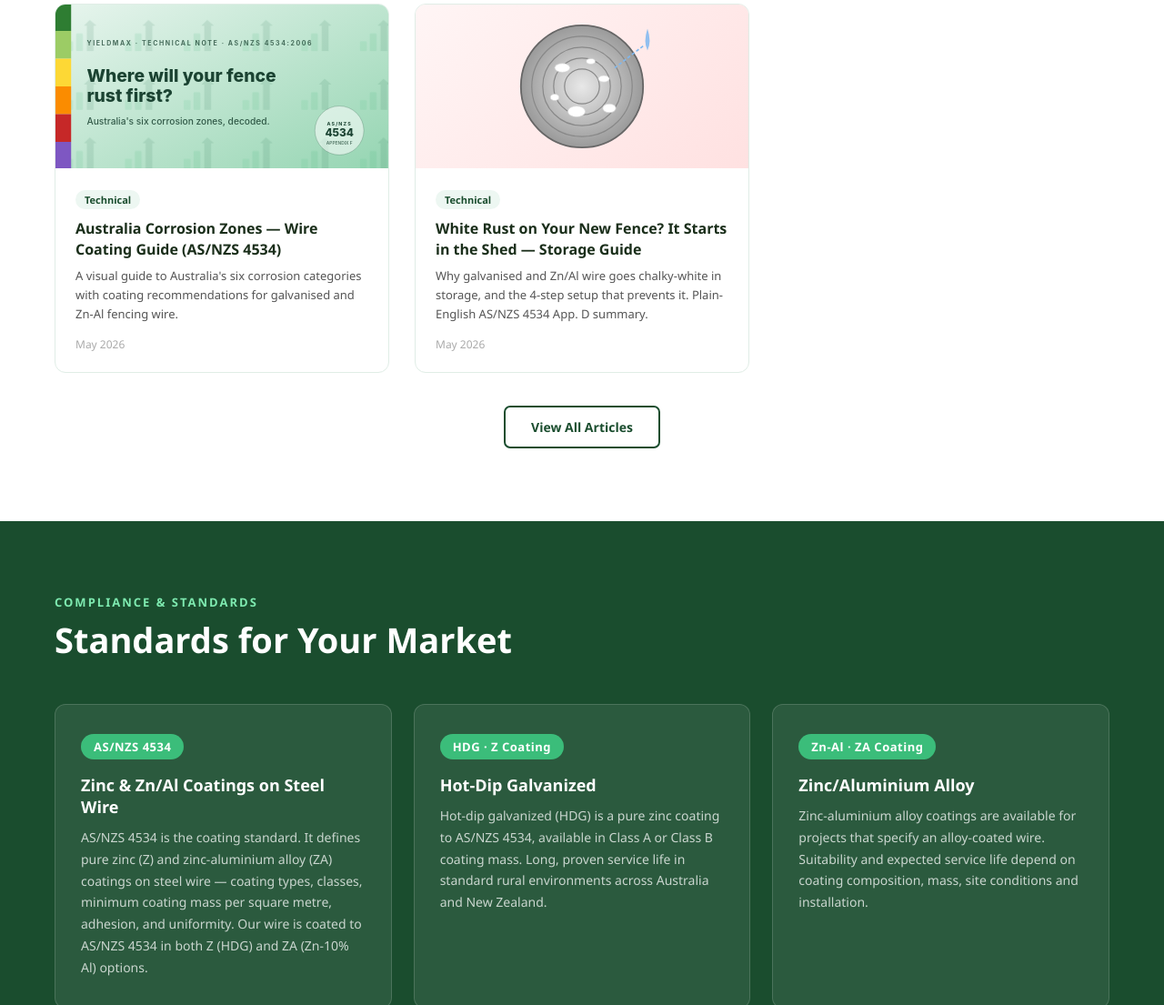
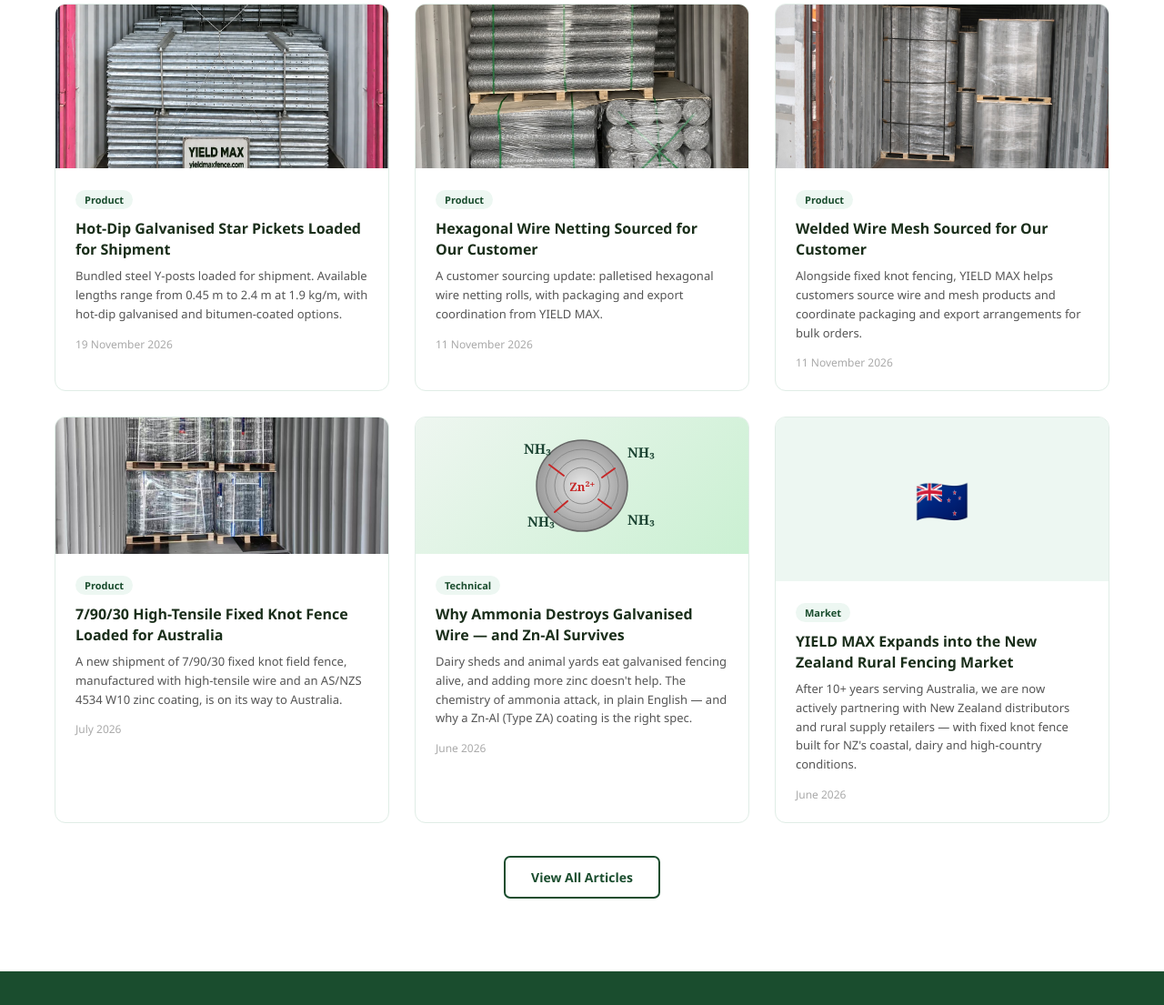
Before and after one commit to zyuzhe517-eng/yieldmax-website, a plain HTML site: page index.html in a window 1280 px wide. Shown: the part 2138-3243 px from the top of the page at 91% size. Drawn offline with Linux system fonts and the light colour scheme.

Commit message:
Show the six most recent articles on the homepage

```diff
--- a/index.html
+++ b/index.html
@@ -422,50 +422,77 @@
   <h2 class="section-title">News & Insights</h2>
   <p class="section-sub">Industry updates, product news, and practical guides for Australian and New Zealand rural fencing.</p>
   <div class="news-grid">
-    <a class="news-card" href="news/corrosion-zones-guide.html" style="text-decoration:none;color:inherit">
-      <div class="news-card-img" style="background:url(images/corrosion-zones-card.svg) center/cover no-repeat;font-size:0" aria-label="Australia corrosion zones — AS/NZS 4534:2006"></div>
-      <div class="news-card-body">
-        <span class="news-tag">Technical</span>
-        <h3>Australia Corrosion Zones — Wire Coating Guide (AS/NZS 4534)</h3>
-        <p>A visual guide to Australia's six corrosion categories with coating recommendations for galvanised and Zn-Al fencing wire.</p>
-        <div class="news-date">May 2026</div>
+    <a class="news-card" href="news/star-pickets-shipment.html" style="text-decoration:none;color:inherit" data-tag="Product">
+    <img src="news/star-pickets-shipment.webp" alt="Bundles of hot-dip galvanised steel star pickets inside a shipping container" width="1137" height="1383" style="display:block;width:100%;height:180px;object-fit:cover;object-position:center 65%">
+    <div class="news-card-body"><span class="news-tag">Product</span>
+      <h3>Hot-Dip Galvanised Star Pickets Loaded for Shipment</h3><p>Bundled steel Y-posts loaded for shipment. Available lengths range from 0.45 m to 2.4 m at 1.9 kg/m, with hot-dip galvanised and bitumen-coated options.</p>
+      <div class="news-date">19 November 2026</div>
     </div>
   </a>
-    <a class="news-card" href="news/storage-white-rust-guide.html" style="text-decoration:none;color:inherit">
-      <div class="news-card-img" style="background:linear-gradient(135deg,#fff5f5,#ffe1e1);font-size:0;padding:0" aria-label="White rust on galvanised wire — storage guide">
+    <a class="news-card" href="news/hexagonal-wire-netting-customer-sourcing.html" style="text-decoration:none;color:inherit" data-tag="Product">
+    <img src="news/hexagonal-wire-netting-customer-sourcing.jpg" alt="Palletised hexagonal wire netting rolls sourced for a customer" width="1086" height="1448" style="display:block;width:100%;height:180px;object-fit:cover;object-position:center 65%">
+    <div class="news-card-body">
+      <span class="news-tag">Product</span>
+      <h3>Hexagonal Wire Netting Sourced for Our Customer</h3>
+      <p>A customer sourcing update: palletised hexagonal wire netting rolls, with packaging and export coordination from YIELD MAX.</p>
+      <div class="news-date">11 November 2026</div>
+    </div>
+  </a>
+    <a class="news-card" href="news/welded-wire-mesh-customer-sourcing.html" style="text-decoration:none;color:inherit" data-tag="Product">
+    <img src="news/welded-wire-mesh-customer-sourcing.jpg" alt="Palletised welded wire mesh sourced for a customer" width="1448" height="1086" style="display:block;width:100%;height:180px;object-fit:cover">
+    <div class="news-card-body">
+      <span class="news-tag">Product</span>
+      <h3>Welded Wire Mesh Sourced for Our Customer</h3>
+      <p>Alongside fixed knot fencing, YIELD MAX helps customers source wire and mesh products and coordinate packaging and export arrangements for bulk orders.</p>
+      <div class="news-date">11 November 2026</div>
+    </div>
+  </a>
+    <a class="news-card" href="news/australia-7-90-30-fixed-knot-shipment.html" style="text-decoration:none;color:inherit" data-tag="Product">
+    <div class="news-card-img" style="background:url('news/australia-7-90-30-shipment.jpg') center 55%/cover no-repeat;padding:0;height:150px;font-size:0" aria-label="7/90/30 fixed knot fence loaded for Australia"></div>
+    <div class="news-card-body">
+      <span class="news-tag">Product</span>
+      <h3>7/90/30 High-Tensile Fixed Knot Fence Loaded for Australia</h3>
+      <p>A new shipment of 7/90/30 fixed knot field fence, manufactured with high-tensile wire and an AS/NZS 4534 W10 zinc coating, is on its way to Australia.</p>
+      <div class="news-date">July 2026</div>
+    </div>
+  </a>
+    <a class="news-card" href="news/ammonia-corrosion-guide.html" style="text-decoration:none;color:inherit" data-tag="Technical">
+    <div class="news-card-img" style="background:linear-gradient(135deg,#eef6f0,#caf0d2);position:relative;height:150px;padding:0;font-size:0" aria-label="Ammonia corrosion of galvanised wire">
       <svg viewBox="0 0 200 150" width="100%" height="100%" xmlns="http://www.w3.org/2000/svg" style="display:block">
         <defs>
-            <radialGradient id="znhome" cx="50%" cy="50%" r="50%">
+          <radialGradient id="zn3" cx="50%" cy="50%" r="50%">
             <stop offset="0%" stop-color="#e8e8e8"/>
             <stop offset="100%" stop-color="#9a9a9a"/>
           </radialGradient>
         </defs>
-          <circle cx="100" cy="75" r="56" fill="url(#znhome)" stroke="#666" stroke-width="1.5"/>
-          <g stroke="#888" stroke-width="1" fill="none">
-            <circle cx="100" cy="75" r="46"/>
-            <circle cx="100" cy="75" r="36"/>
-            <circle cx="100" cy="75" r="26"/>
-            <circle cx="100" cy="75" r="16"/>
+        <circle cx="100" cy="75" r="50" fill="url(#zn3)" stroke="#666" stroke-width="1.5"/>
+        <g stroke="#8a8a8a" stroke-width="1" fill="none">
+          <circle cx="100" cy="75" r="40"/><circle cx="100" cy="75" r="30"/><circle cx="100" cy="75" r="20"/>
         </g>
-          <g fill="#ffffff" stroke="#d4d4d4" stroke-width=".6">
-            <ellipse cx="82" cy="58" rx="7" ry="4"/>
-            <ellipse cx="120" cy="68" rx="5" ry="3"/>
-            <ellipse cx="95" cy="98" rx="8" ry="5"/>
-            <ellipse cx="125" cy="95" rx="6" ry="4"/>
-            <ellipse cx="75" cy="85" rx="4" ry="3"/>
-            <ellipse cx="108" cy="52" rx="4" ry="2.5"/>
+        <g fill="#1b4332" font-family="Georgia,serif" font-size="15" font-weight="700">
+          <text x="36" y="40">NH₃</text><text x="150" y="44">NH₃</text>
+          <text x="40" y="120">NH₃</text><text x="150" y="118">NH₃</text>
         </g>
-          <g>
-            <path d="M 160 22 Q 156 34 160 42 Q 164 34 160 22 Z" fill="#7eb8f0" opacity=".85"/>
-            <path d="M 156 38 L 130 58" stroke="#7eb8f0" stroke-width="1.4" stroke-dasharray="3,2" fill="none"/>
+        <g stroke="#c62828" stroke-width="2" fill="none" stroke-linecap="round">
+          <path d="M64 52 L80 64"/><path d="M136 56 L122 66"/><path d="M70 104 L84 92"/><path d="M132 100 L118 90"/>
         </g>
+        <text x="100" y="81" text-anchor="middle" font-family="Georgia,serif" font-size="13" fill="#c62828" font-weight="700">Zn²⁺</text>
       </svg>
     </div>
     <div class="news-card-body">
       <span class="news-tag">Technical</span>
-        <h3>White Rust on Your New Fence? It Starts in the Shed — Storage Guide</h3>
-        <p>Why galvanised and Zn/Al wire goes chalky-white in storage, and the 4-step setup that prevents it. Plain-English AS/NZS 4534 App. D summary.</p>
-        <div class="news-date">May 2026</div>
+      <h3>Why Ammonia Destroys Galvanised Wire — and Zn-Al Survives</h3>
+      <p>Dairy sheds and animal yards eat galvanised fencing alive, and adding more zinc doesn't help. The chemistry of ammonia attack, in plain English — and why a Zn-Al (Type ZA) coating is the right spec.</p>
+      <div class="news-date">June 2026</div>
+    </div>
+  </a>
+    <a class="news-card" href="news/new-zealand-market.html" style="text-decoration:none;color:inherit" data-tag="Market">
+    <div class="news-card-img">🇳🇿</div>
+    <div class="news-card-body">
+      <span class="news-tag">Market</span>
+      <h3>YIELD MAX Expands into the New Zealand Rural Fencing Market</h3>
+      <p>After 10+ years serving Australia, we are now actively partnering with New Zealand distributors and rural supply retailers — with fixed knot fence built for NZ's coastal, dairy and high-country conditions.</p>
+      <div class="news-date">June 2026</div>
     </div>
   </a>
   </div>
```
Lines whose indentation alone changed are shown as unchanged.
